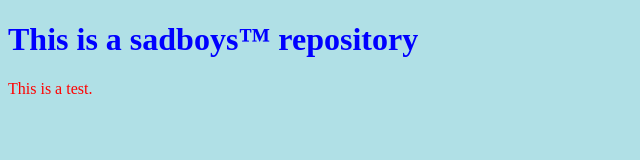
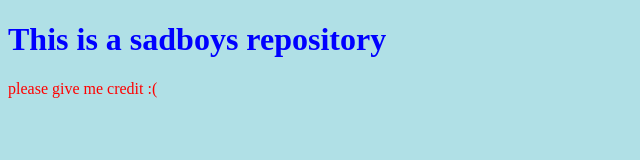
Before and after one commit to drippin666/sadboys, a plain HTML site: page index.html in a window 1280 px wide. Shown: the whole page, without its empty margins (0-640 px from the left). Drawn offline with Linux system fonts and the light colour scheme.

Commit message:
Update index.html

```diff
--- a/index.html
+++ b/index.html
@@ -9,8 +9,8 @@ p    {color: red;}
 </head>
 <body>
 
-<h1>This is a sadboys™ repository</h1>
-<p>This is a test.</p>
+<h1>This is a sadboys repository</h1>
+<p>please give me credit :(</p>
 
 </body>
 </html>
```
